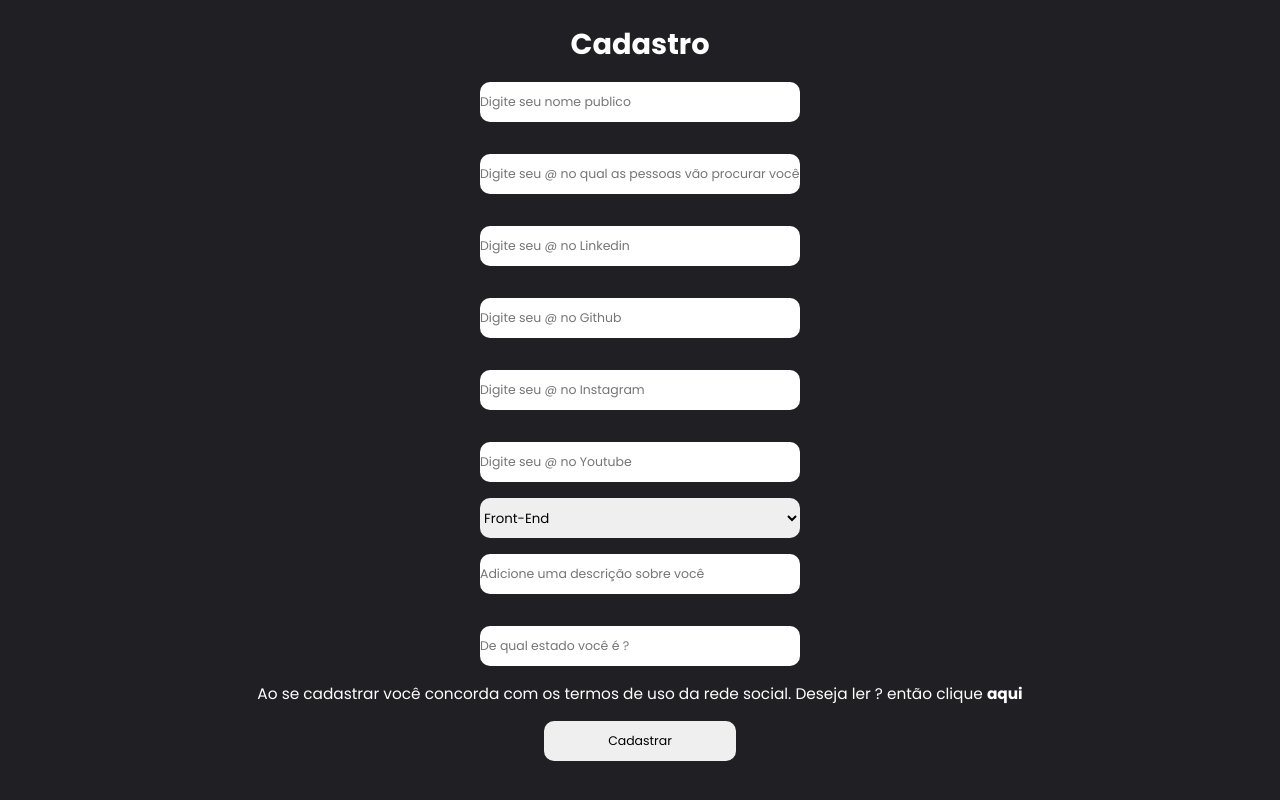
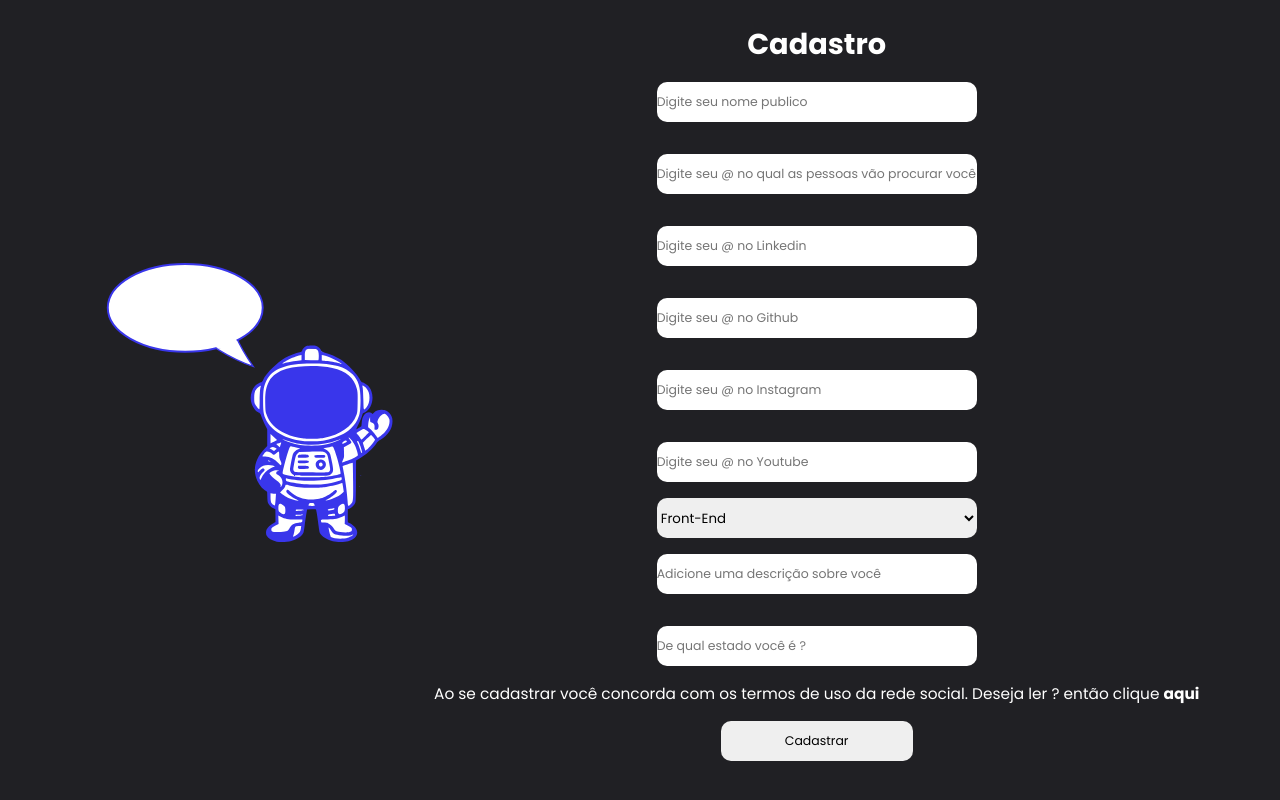
Before and after one commit to davi-souza2001/MyRocketdev, a Next.js app: page /createprofile in a window 1280 px wide. Built offline with nearby package versions, Linux system fonts and the light colour scheme; no server answers; the database is empty.

Commit message:
createuser screen up

```diff
--- a/src/pages/createprofile.tsx
+++ b/src/pages/createprofile.tsx
@@ -3,9 +3,10 @@ import firebase from "../firebase/config";
 import route from "next/router";
 import useAuth from "../data/hook/useAuth";
 import useProfile from "../data/hook/useProfile";
-import Image from "next/dist/client/image";
+import Image from "next/image";
 
-import Load from "../assets/img/GifLoading.gif";
+import astroBallon from "../assets/img/astronauta_balao.svg"
+
 import styles from "../styles/CreateProfile.module.css";
 
 interface CreateProfileProps {
@@ -64,6 +65,9 @@ export default function CreateProfile(Props: CreateProfileProps) {
 
     return (
         <div className={styles.contentGeral}>
+            <div className={styles.astroBallon}>
+                <Image src={astroBallon} height={900}/>
+            </div>
             <div className={styles.contentForms}>
                 <form>
                     <h2>Cadastro</h2>
--- a/src/pages/login.tsx
+++ b/src/pages/login.tsx
@@ -1,6 +1,4 @@
 import { useState } from "react";
-
-
 import Image from "next/image";
 import useAuth from "../data/hook/useAuth";
 
@@ -9,7 +7,6 @@ import googleIcon from "../assets/img/GoogleIcon.png";
 import rocket from "../assets/img/foguete.svg";
 import astroMyRocket from "../assets/img/astrounauta.svg";
 import astro from "../assets/img/austrotwo.jpg";
-import astrobye from "../assets/img/austrogoodbye.jpg";
 
 import styles from "../styles/Login.module.css";
 
--- a/src/styles/CreateProfile.module.css
+++ b/src/styles/CreateProfile.module.css
@@ -13,8 +13,13 @@
     height: 100vh;
     display: flex;
     align-items: center;
-    justify-content: center;
+    justify-content: space-around;
     font-family: 'poppins', sans-serif;
+}
+
+.astroBallon{
+    margin-right: -15vw;
+    width: 30vw;
 }
 
 .loading{
```
